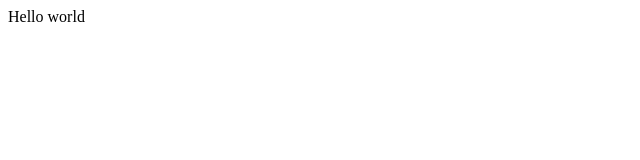
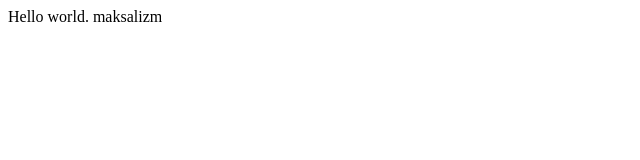
Before and after one commit to maksalizm/opentutorials-maksalizm, a plain HTML site: page index.html in a window 1280 px wide. Shown: the full height of the page, 0-640 px from the left. Drawn offline with Linux system fonts and the light colour scheme.

Commit message:
change index.html

```diff
--- a/index.html
+++ b/index.html
@@ -19,6 +19,6 @@
     </head>
 
     <body>
-        Hello world
+        Hello world. maksalizm
     </body>
 </html>
```
